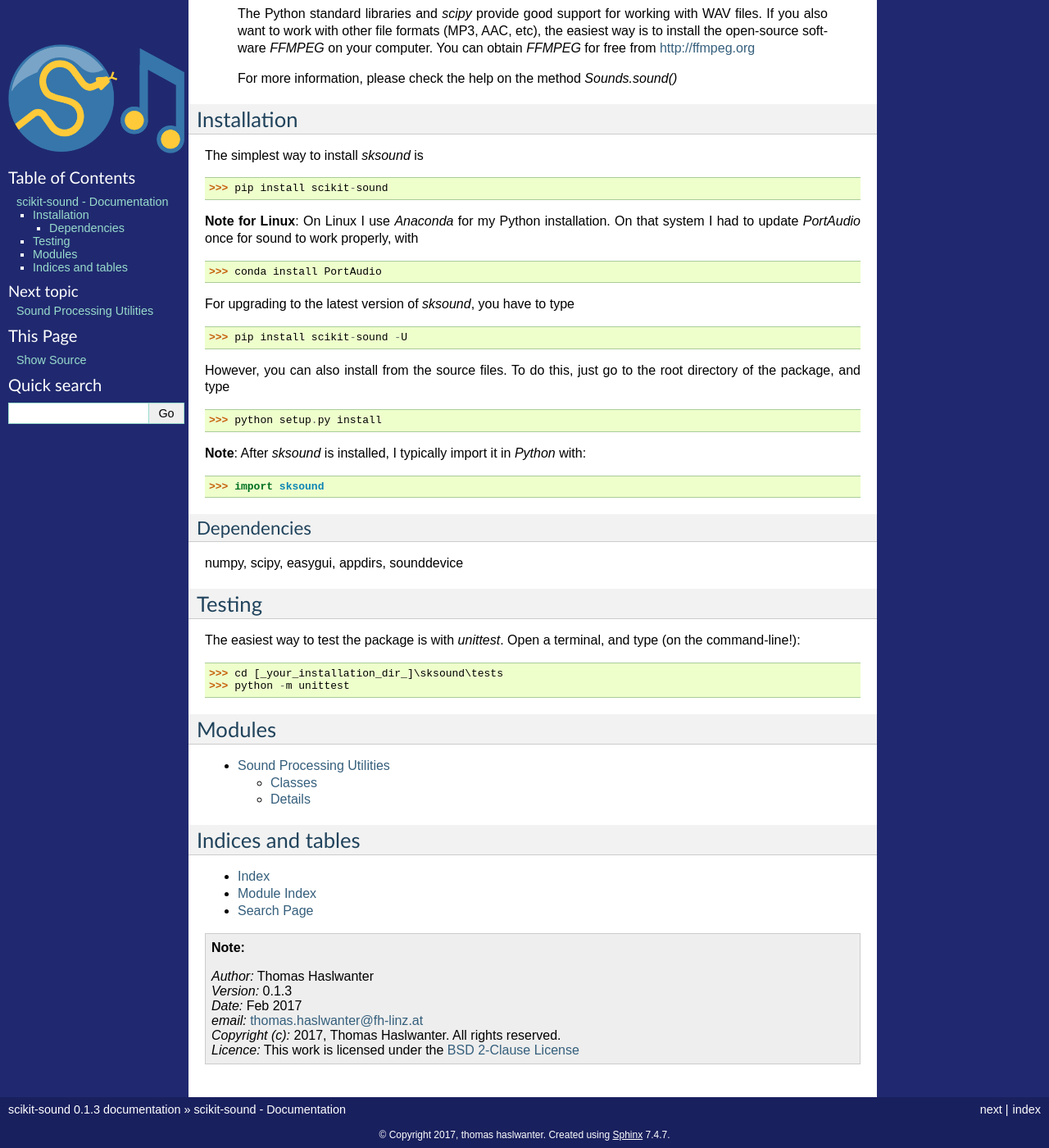
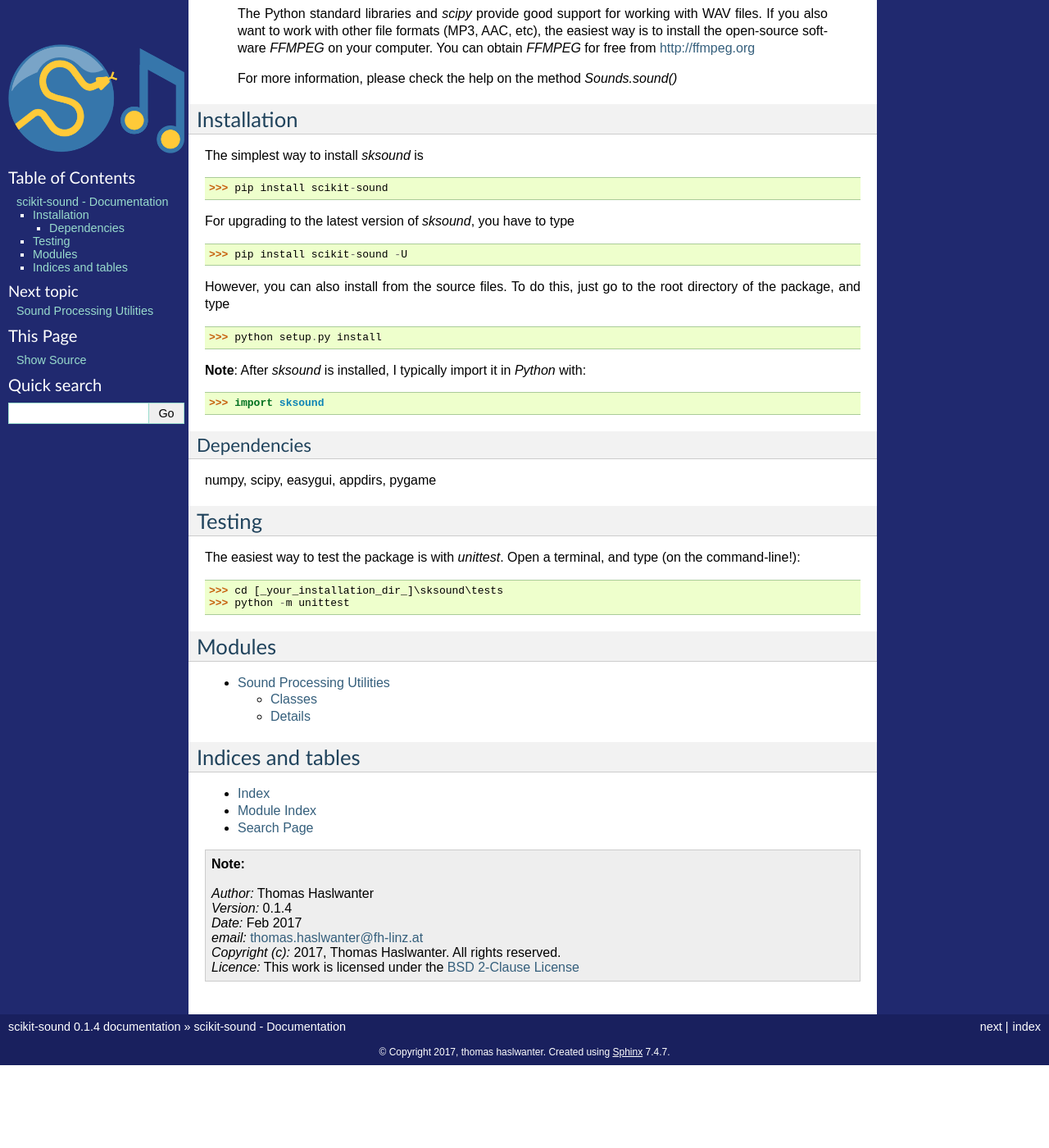
Before and after one commit to thomas-haslwanter/scikit-sound, a Sphinx documentation site: the page built from docs/index.rst, in a window 1280 px wide and 1400 px high, scrolled down 467 px. Shown: the whole window at 82% size. Built offline with Sphinx 7.4.7, drawn with Linux system fonts in a browser that asks for light colours; after the commit the page ends 1766 px from its top, so only the background shows below that; some of the changed text lies outside the part shown.

Commit message:
Docu updated

```diff
--- a/CHANGES.txt
+++ b/CHANGES.txt
@@ -2,3 +2,4 @@ v0.1.0, 19-Feb-2017 -- Initial release
 v0.1.1, 20-Feb-2017 -- Make it compatible with Linux
 v0.1.2, 20-Feb-2017 -- Update doc
 v0.1.3, 20-Feb-2017 -- Add wav and mp3 to package
+v0.1.4, 20-Feb-2017 -- sounddev replaced by pygame
--- a/README.rst
+++ b/README.rst
@@ -14,7 +14,7 @@ http://work.thaslwanter.at/sksound/html/
 
 Author:  Thomas Haslwanter
 Date:    20-02-2017
-Ver:     0.1.3
+Ver:     0.1.4
 Licence: BSD 2-Clause License (http://opensource.org/licenses/BSD-2-Clause)
         Copyright (c) 2017, Thomas Haslwanter
         All rights reserved.
--- a/docs/conf.py
+++ b/docs/conf.py
@@ -61,9 +61,9 @@ copyright = u'2017, thomas haslwanter'
 # built documents.
 #
 # The short X.Y version.
-version = '0.1.3'
+version = '0.1.4'
 # The full version, including alpha/beta/rc tags.
-release = '0.1.3'
+release = '0.1.4'
 
 # The language for content autogenerated by Sphinx. Refer to documentation
 # for a list of supported languages.
--- a/docs/index.rst
+++ b/docs/index.rst
@@ -36,12 +36,6 @@ The simplest way to install *sksound* is
 
 >>> pip install scikit-sound
 
-
-**Note for Linux**: On Linux I use *Anaconda* for my Python installation.
-On that system I had to update *PortAudio* once for sound to work properly, with
-
->>> conda install PortAudio
-
 For upgrading to the latest version of *sksound*, you have to type
 
 >>> pip install scikit-sound -U
@@ -58,7 +52,7 @@ the root directory of the package, and type
 
 Dependencies
 ^^^^^^^^^^^^
-numpy, scipy, easygui, appdirs, sounddevice
+numpy, scipy, easygui, appdirs, pygame
 
 Testing
 -------
@@ -87,7 +81,7 @@ Indices and tables
 
 .. note::
     | *Author:*     Thomas Haslwanter
-    | *Version:*    0.1.3
+    | *Version:*    0.1.4
     | *Date:*       Feb 2017
     | *email:*      thomas.haslwanter@fh-linz.at
     | *Copyright (c):*      2017, Thomas Haslwanter. All rights reserved.
--- a/setup.py
+++ b/setup.py
@@ -2,7 +2,7 @@ from setuptools import setup, find_packages
 
 setup(
     name='scikit-sound',
-    version="0.1.3",
+    version="0.1.4",
     packages=find_packages(),
 
     include_package_data=True,
@@ -10,7 +10,7 @@ setup(
 
     # Project uses reStructuredText, so ensure that the docutils get
     # installed or upgraded on the target machine
-    install_requires=['docutils>=0.3', 'easygui', 'appdirs', 'sounddevice'],
+    install_requires=['docutils>=0.3', 'easygui', 'appdirs', 'pygame'],
 
     # metadata for upload to PyPI
     author       = "Thomas Haslwanter",
--- a/sksound/__init__.py
+++ b/sksound/__init__.py
@@ -17,7 +17,7 @@ import importlib
 
 __author__ = "Thomas Haslwanter <thomas.haslwanter@fh-linz.at"
 __license__ = "BSD 2-Clause License"
-__version__ = "0.1.3"
+__version__ = "0.1.4"
 
 __all__ = ['sounds']
 
```
